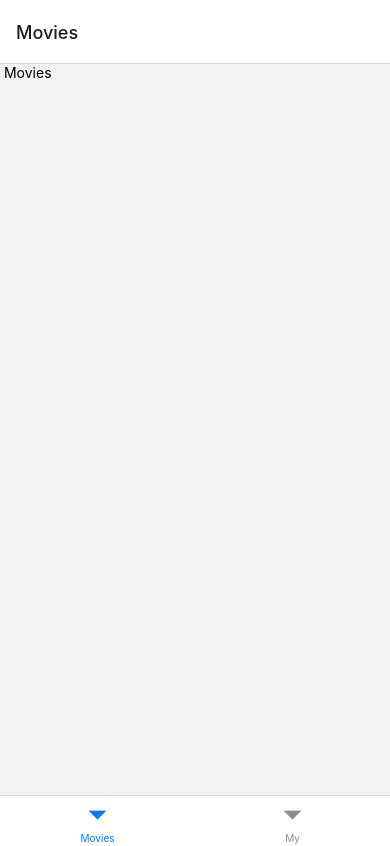
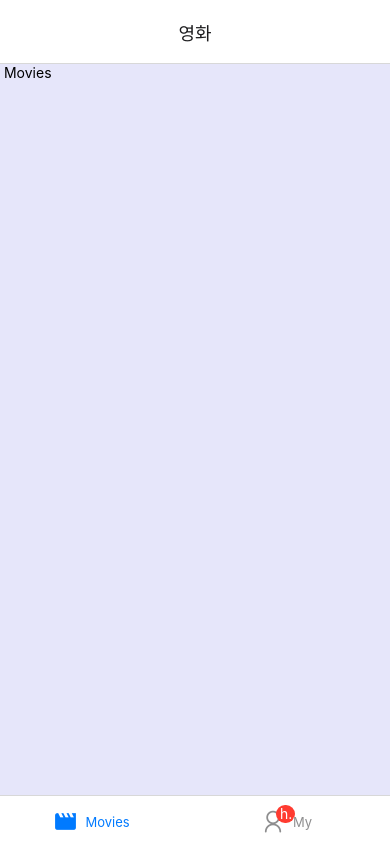
Before and after one commit to YS739/React_native_expo_Advanced_class, a React Native app: screen / in a window 390 px wide. Built offline with nearby package versions, Linux system fonts and the light colour scheme.

Commit message:
Add bottom tab props

```diff
--- a/navigation/Tabs.js
+++ b/navigation/Tabs.js
@@ -1,14 +1,47 @@
 import { createBottomTabNavigator } from "@react-navigation/bottom-tabs";
+import { Colors } from "react-native/Libraries/NewAppScreen";
 import Movies from "../screen/Movies";
 import My from "../screen/My";
+import { MaterialIcons } from "@expo/vector-icons";
+import { AntDesign } from "@expo/vector-icons";
 
 const Tab = createBottomTabNavigator();
 
 const Tabs = () => {
   return (
-    <Tab.Navigator>
-      <Tab.Screen name="Movies" component={Movies} />
-      <Tab.Screen name="My" component={My} />
+    <Tab.Navigator
+      initialRouteName="my"
+      sceneContainerStyle={{
+        backgroundColor: "lavender",
+      }}
+      screenOptions={{
+        tabBarLabelPosition: "beside-icon",
+      }}
+    >
+      <Tab.Screen
+        options={{
+          title: "영화",
+          headerTitleAlign: "center",
+          tabBarLabel: "Movies",
+          tabBarIcon: ({ color, size }) => (
+            <MaterialIcons name="movie" size={size} color={color} />
+          ),
+        }}
+        name="Movies"
+        component={Movies}
+      />
+      <Tab.Screen
+        options={{
+          title: "내가 작성한 댓글",
+          tabBarLabel: "My",
+          tabBarBadge: "hi",
+          tabBarIcon: ({ color, size }) => (
+            <AntDesign name="user" size={size} color={color} />
+          ),
+        }}
+        name="My"
+        component={My}
+      />
     </Tab.Navigator>
   );
 };
```
